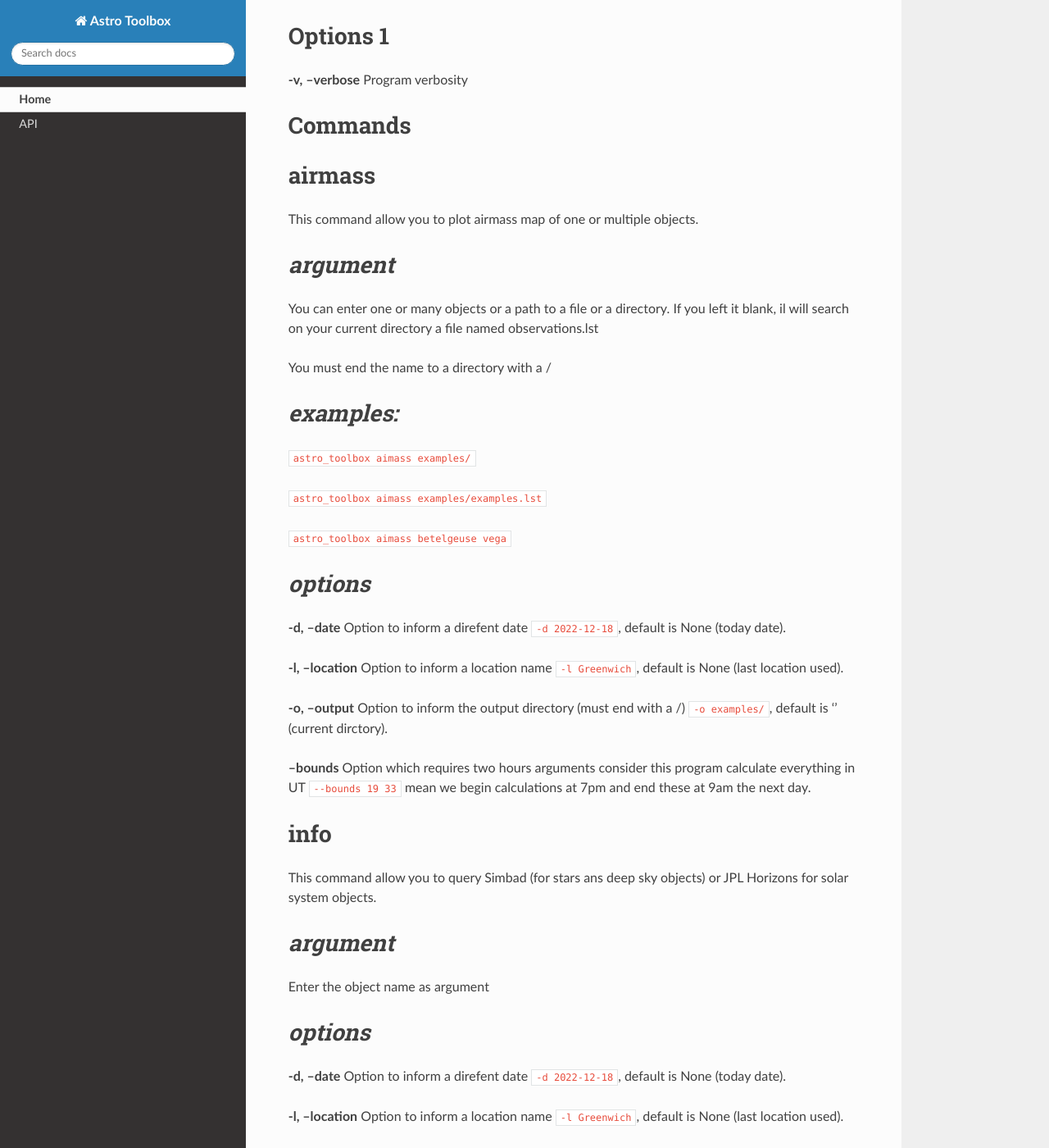
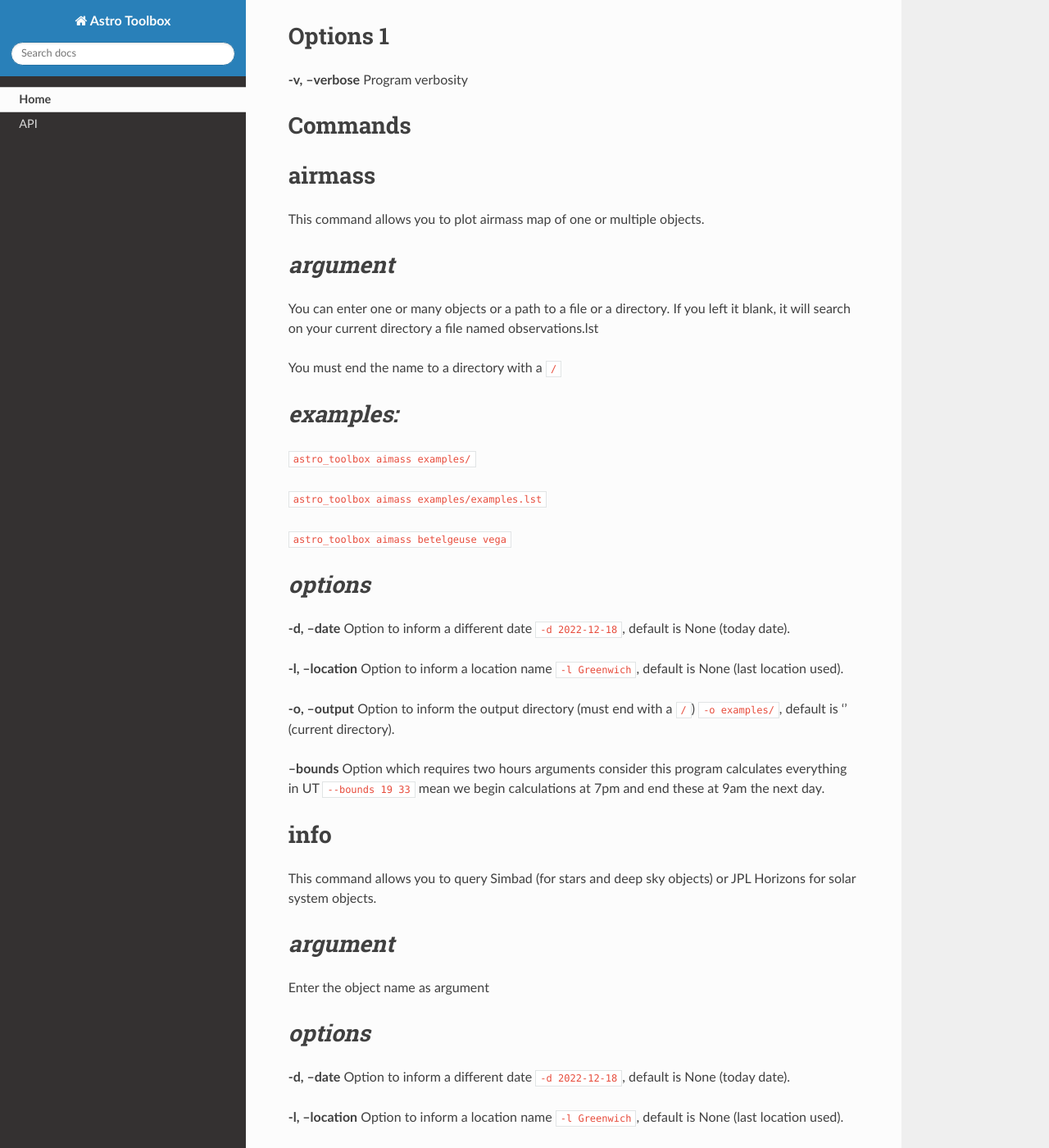
Before and after one commit to rloustalet/astro-toolbox, a Sphinx documentation site: the page built from docs/index.rst, in a window 1280 px wide and 1400 px high, scrolled down 300 px. Shown: the whole window at 82% size. Built offline with Sphinx 7.4.7 and the Read the Docs theme 2.0.0, drawn with Linux system fonts in a browser that asks for light colours; some of the changed text lies outside the part shown.

Commit message:
Update docstring

```diff
--- a/docs/index.rst
+++ b/docs/index.rst
@@ -20,14 +20,14 @@
 
 airmass
 =======
-This command allow you to plot airmass map of one or multiple objects.
+This command allows you to plot airmass map of one or multiple objects.
 
 *argument*
 ==========
 
-You can enter one or many objects or a path to a file or a directory. If you left it blank, il will search on your current directory a file named observations.lst
+You can enter one or many objects or a path to a file or a directory. If you left it blank, it will search on your current directory a file named observations.lst
 
-You must end the name to a directory with a /
+You must end the name to a directory with a ``/``
 
 *examples:*
 ===========
@@ -42,17 +42,17 @@
 *options*
 =========
 
-**-d, --date**	Option to inform a direfent date ``-d 2022-12-18``, default is None (today date).
+**-d, --date**	Option to inform a different date ``-d 2022-12-18``, default is None (today date).
 
 **-l, --location**	Option to inform a location name ``-l Greenwich``, default is None (last location used).
 
-**-o, --output**	Option to inform the output directory (must end with a /) ``-o examples/``, default is '' (current dirctory).
+**-o, --output**	Option to inform the output directory (must end with a ``/``) ``-o examples/``, default is '' (current directory).
 
-**--bounds**	Option which requires two hours arguments consider this program calculate everything in UT ``--bounds 19 33`` mean we begin calculations at 7pm and end these at 9am the next day.
+**--bounds**	Option which requires two hours arguments consider this program calculates everything in UT ``--bounds 19 33`` mean we begin calculations at 7pm and end these at 9am the next day.
 
 info
 ====
-This command allow you to query Simbad (for stars ans deep sky objects) or JPL Horizons for solar system objects.
+This command allows you to query Simbad (for stars and deep sky objects) or JPL Horizons for solar system objects.
 
 
 *argument*
@@ -63,13 +63,13 @@
 *options*
 =========
 
-**-d, --date**	Option to inform a direfent date ``-d 2022-12-18``, default is None (today date).
+**-d, --date**	Option to inform a different date ``-d 2022-12-18``, default is None (today date).
 
 **-l, --location**	Option to inform a location name ``-l Greenwich``, default is None (last location used).
 
 location
 ==========
-This command allow you to add, update or to read a location
+This command allows you to add, update or read a location.
 
 
 *argument*
@@ -80,20 +80,20 @@
 *options*
 =========
 
-**-a, --add**	Option to add a new location(if it doesn't exists). It will ask you longitude, latitude in degrees (0.0) or dms (0°0'O") and elevation in meters
+**-a, --add**	Option to add a new location (if it doesn't exists). It will ask you longitude, latitude in degrees (0.0) or DMS (0°0'0") and elevation in meters.
 
-**-d, --delete**	Option to delete a location (if it exists)
+**-d, --delete**	Option to delete a location (if it exists).
 
 **-u, --update**	Option to update an existing location it will ask the same thing as adding option but left blank the data, you don't want to change.
 
 polaris
 =======
-This command allow you to display the polaris position (northern and southern hemisphere) in a polar finder. This command doesn't need any argument
+This command allows you to display the polaris position (northern and southern hemisphere) in a polar finder. This command doesn't need any argument.
 
 *options*
 =========
 
-**-d, --datetime**	Option to inform a direfent date and time ``-d 2022-12-18:20:35:55``, default is None (today date).
+**-d, --datetime**	Option to inform a different date and time ``-d 2022-12-18:20:35:55``, default is None (today date).
 
 **-l, --location**	Option to inform a location name ``-l Greenwich``, default is None (last location used).
 
--- a/setup.cfg
+++ b/setup.cfg
@@ -44,7 +44,7 @@
 
 [options.entry_points]
 console_scripts =
-    astro_toolbox=astro_toolbox.__main__:main
+    astro-toolbox=astro_toolbox.__main__:main
 
 [options.extras_require]
 test = pytest
```
Also changed, not shown: README.md (+54 -37 lines), .readthedocs.yaml, 12 other files.
